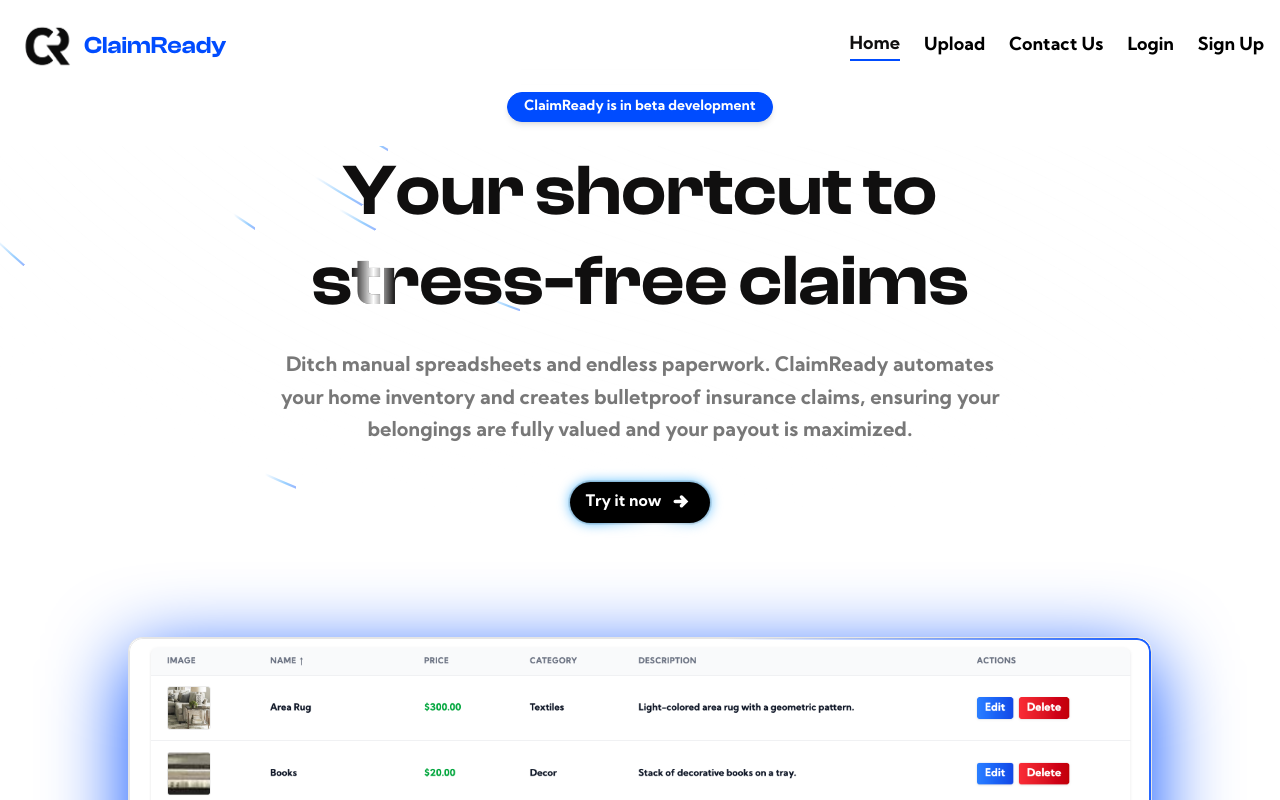
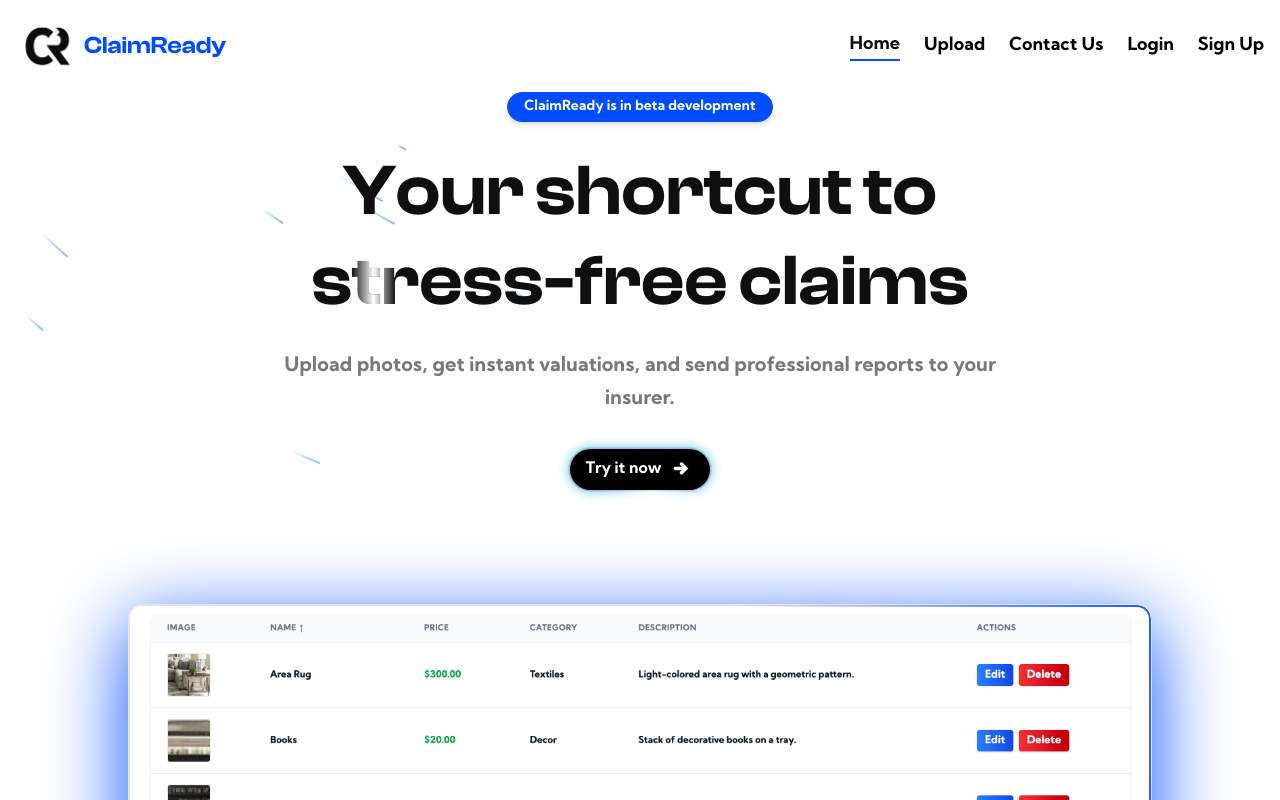
Before and after one commit to adiparekh944/ClaimReady, a Next.js app in the folder frontend/: page / in a window 1280 px wide. Shown: the top 800 px of the page. Built offline with nearby package versions, Linux system fonts and the light colour scheme.

Commit message:
changed landing page description

```diff
--- a/frontend/src/app/page.tsx
+++ b/frontend/src/app/page.tsx
@@ -77,7 +77,8 @@ export default function AboutPage() {
               </h1>
             </div>
             <p className="text-xl mt-6 mb-8 leading-relaxed font-kumbh-sans text-[var(--color-text-secondary)] text-center">
-            Ditch manual spreadsheets and endless paperwork. ClaimReady automates your home inventory and creates bulletproof insurance claims, ensuring your belongings are fully valued and your payout is maximized.
+            Upload photos, get instant valuations, and send professional reports to your insurer.
+
             </p>
 
 
```
